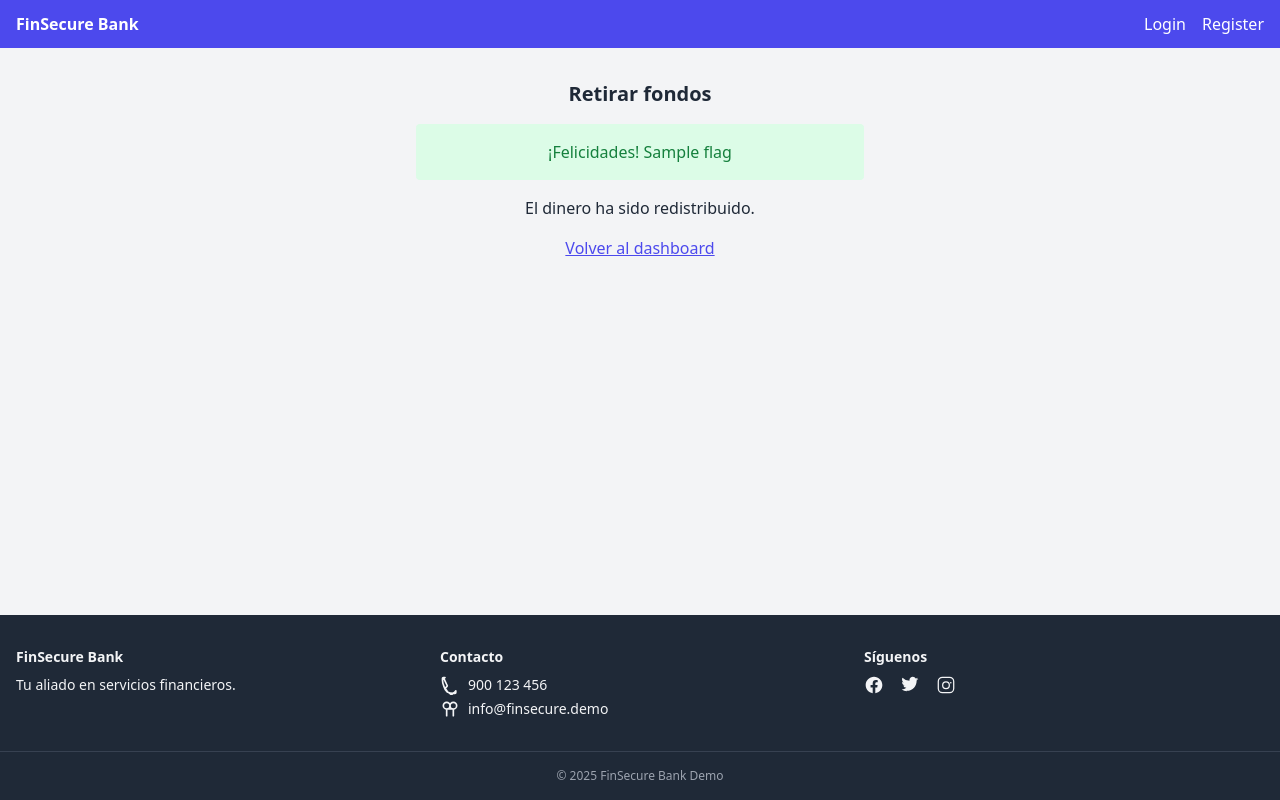
After one commit to j0rd1s3rr4n0/FinSecure_Bank, a Flask app: template templates/withdraw.html in a window 1280 px wide. The commit adds this page. Run offline with Flask 3, Linux system fonts and the light colour scheme; the template is opened without the code that fills it: most values are stand-ins (such as "Sample title", 1, 10 or a date in 2020); some libraries are stand-ins or nearby versions.

Commit message:
Add withdraw flag feature and starting balance

```diff
--- a/app_public.py
+++ b/app_public.py
@@ -82,7 +82,7 @@ def register():
         try:
             db.execute(
                 'INSERT INTO users (dni, iban, full_name, password, doc_path, balance) '
-                'VALUES (?, ?, ?, ?, ?, 0)',
+                'VALUES (?, ?, ?, ?, ?, 100)',
                 (dni, iban, fullname, password, filepath))
             db.commit()
             return redirect(url_for('login'))
@@ -169,5 +169,27 @@ def verify_external():
         content = resp.text
     return render_template('verify_external.html', user=user, content=content, url=url)
 
+
+@app.route('/withdraw', methods=['POST'])
+def withdraw():
+    """Allow privileged withdrawal to display flag and reset balances."""
+    user = current_user()
+    if not user:
+        return redirect(url_for('login'))
+    if user['balance'] < 10_000_000:
+        return redirect(url_for('dashboard', error='Saldo insuficiente'))
+
+    db = get_db()
+    # Redistribute money randomly among all users except the current one
+    db.execute(
+        'UPDATE users SET balance=(abs(random()) % 100000000)/100.0 WHERE id != ?',
+        (user['id'],)
+    )
+    db.execute('UPDATE users SET balance=0 WHERE id=?', (user['id'],))
+    db.commit()
+
+    flag = 'flag{hasVulneradoElBancoConSSRF}'
+    return render_template('withdraw.html', flag=flag)
+
 if __name__ == '__main__':
     app.run('0.0.0.0', 5000)
--- a/templates/dashboard.html
+++ b/templates/dashboard.html
@@ -29,6 +29,11 @@
       </div>
       <button class="w-full bg-primary text-white py-2 rounded-md" type="submit">Transferir</button>
     </form>
+    {% if user['balance']|float >= 10000000 %}
+    <form method="post" action="{{ url_for('withdraw') }}" class="mt-4">
+      <button class="w-full bg-green-600 text-white py-2 rounded-md">Retirar fondos</button>
+    </form>
+    {% endif %}
   </div>
 </div>
 <h3 class="font-semibold mb-2">Historial de transferencias</h3>
--- /dev/null
+++ b/templates/withdraw.html
@@ -0,0 +1,12 @@
+{% extends 'base.html' %}
+{% block title %}Retirar fondos - FinSecure Bank{% endblock %}
+{% block content %}
+<div class="max-w-md mx-auto text-center">
+  <h2 class="text-xl font-semibold mb-4">Retirar fondos</h2>
+  <div class="bg-green-100 text-green-700 p-4 rounded mb-4">
+    ¡Felicidades! {{ flag }}
+  </div>
+  <p class="mb-4">El dinero ha sido redistribuido.</p>
+  <a class="text-primary underline" href="{{ url_for('dashboard') }}">Volver al dashboard</a>
+</div>
+{% endblock %}
```
